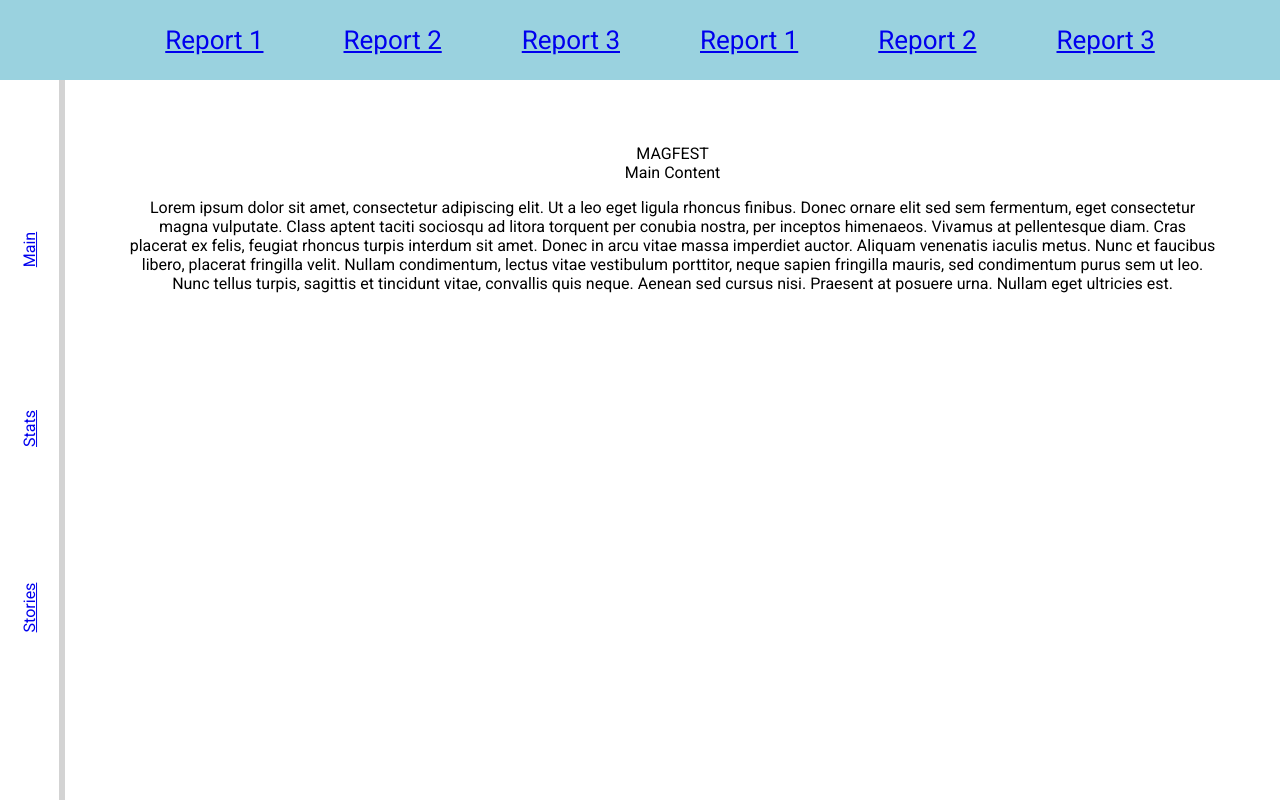
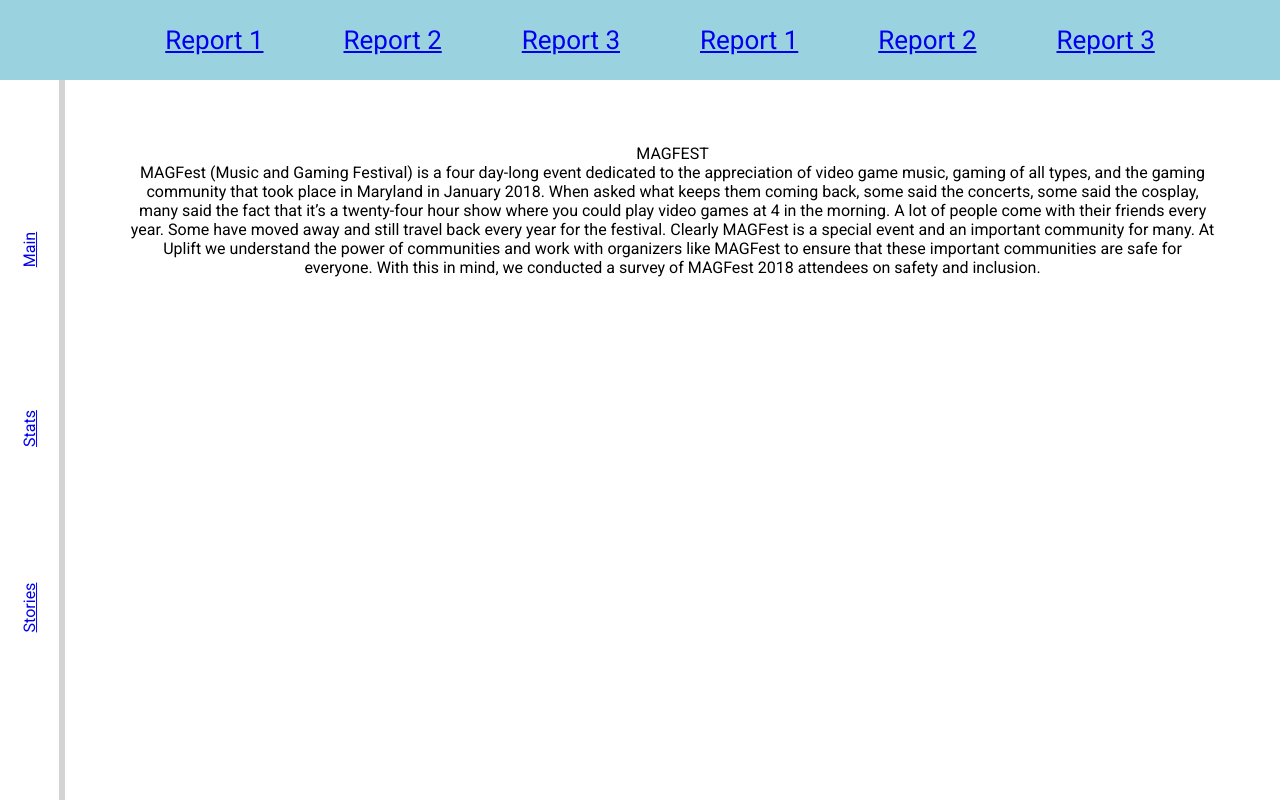
Before and after one commit to czchapma/elephantatthecon, a React (Create React App) app in the folder public/eatc/: page / in a window 1280 px wide. Built offline with nearby package versions, Linux system fonts and the light colour scheme.

Commit message:
finish struct

```diff
--- a/public/eatc/src/App.js
+++ b/public/eatc/src/App.js
@@ -30,10 +30,13 @@
     super(props);
     this.handleNewContent = this.handleNewContent.bind(this);
     this.state = {
+      // reportData: this.props.reportData,
+      data: this.props.data,
       mode: 'main',
       contentData: 'Main Content',
       scrollData: 'Scroll Content'
     }
+    console.log(this.props.data)
   }
   // This function will handling switching between different report contents,
   // eg from main to statistics to stories
@@ -64,7 +67,7 @@
     return (
       <div className="report-wrapper">
         <ReportScroll onClickFunc = {this.handleNewContent}/>
-        <ReportContent data ={this.state.contentData} mode ={this.state.mode}/>
+        <ReportContent data={this.state.data} mode ={this.state.mode}/>
       </div>
     );
   }
@@ -130,8 +133,17 @@
 
       Maybe have some js function to parse json file representing a report?
     */
+
+
     this.state = {
-      reportData: 'Lorem ipsum dolor sit amet, consectetur adipiscing elit.'
+      data: {
+        name: 'MAGFEST',
+        intro: `MAGFest (Music and Gaming Festival) is a four day-long event dedicated to the appreciation of video game music, gaming of all types, and the gaming community that took place in Maryland in January 2018. When asked what keeps them coming back, some said the concerts, some said the cosplay, many said the fact that it’s a twenty-four hour show where you could play video games at 4 in the morning. A lot of people come with their friends every year. Some have moved away and still travel back every year for the festival.
+
+Clearly MAGFest is a special event and an important community for many. At Uplift we understand the power of communities and work with organizers like MAGFest to ensure that these important communities are safe for everyone. With this in mind, we conducted a survey of MAGFest 2018 attendees on safety and inclusion.`,
+        stat: './images/stat.png',
+        story: 'test'
+      }
     }
   }
   render() {
@@ -139,7 +151,7 @@
     return (
       <div className="app-wrapper">
         <Header />
-        <Report data={this.state.reportData}/>
+        <Report data={this.state.data}/>
       </div>
     );
   }
--- a/public/eatc/src/Content.js
+++ b/public/eatc/src/Content.js
@@ -5,26 +5,29 @@
 export class MainContent extends Component {
   constructor(props){
     super(props);
+    console.log(this.props)
   }
 
   render() {
     return (
       <div className="main-wrapper">
-        <h>MAGFEST</h> <br/>
-        {this.props.data}
-        <p> Lorem ipsum dolor sit amet, consectetur adipiscing elit. Ut a leo eget ligula rhoncus finibus. Donec ornare elit sed sem fermentum, eget consectetur magna vulputate. Class aptent taciti sociosqu ad litora torquent per conubia nostra, per inceptos himenaeos. Vivamus at pellentesque diam. Cras placerat ex felis, feugiat rhoncus turpis interdum sit amet. Donec in arcu vitae massa imperdiet auctor. Aliquam venenatis iaculis metus. Nunc et faucibus libero, placerat fringilla velit. Nullam condimentum, lectus vitae vestibulum porttitor, neque sapien fringilla mauris, sed condimentum purus sem ut leo. Nunc tellus turpis, sagittis et tincidunt vitae, convallis quis neque. Aenean sed cursus nisi. Praesent at posuere urna. Nullam eget ultricies est.</p>
+        <h>{this.props.data.name}</h> <br/>
 
+        {this.props.data.intro}
       </div>
     );
   }
 }
 
 export class StatContent extends Component {
+  constructor(props){
+    super(props);
+  }
   render() {
     return (
       <div className="main-wrapper">
         <h>STATISTICS</h> <br/>
-        {this.props.data} <br/>
+         <br/>
         <img src={img}/>
       </div>
     );
@@ -32,11 +35,14 @@
 }
 
 export class StoryContent extends Component {
+  constructor(props){
+    super(props);
+  }
   render() {
     return (
       <div className="main-wrapper">
         <h>STORIES</h> <br/>
-        {this.props.data} <br />
+         {this.props.data.story}<br />
       </div>
     );
   }
```
